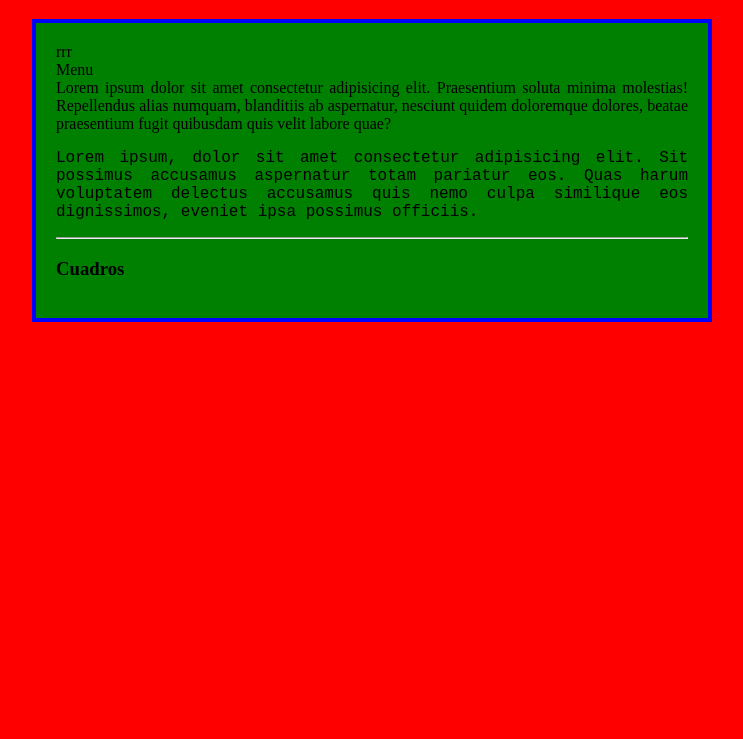
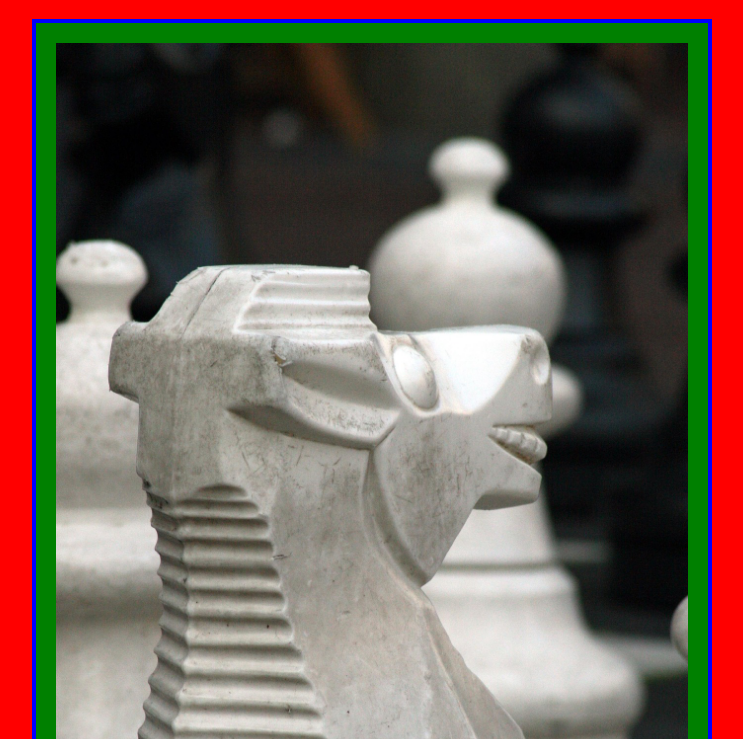
Before and after one commit to Nick-P14/CCS_Basico_Borrar, a plain HTML site: page index.html in a window 1280 px wide. Shown: the part 61-800 px from the top of the page, without its empty margins (268-1011 px from the left). Drawn offline with Linux system fonts and the light colour scheme.

Commit message:
Actualizacion

```diff
--- a/index.html
+++ b/index.html
@@ -9,13 +9,14 @@
 <body>
     <h1> CSS Basico</h1>
    <div class="container">
-    <div class="cp">rrr
-         <header>Menu</header>
-    </div>
-   <main> Lorem ipsum dolor sit amet consectetur adipisicing elit. Praesentium soluta minima molestias! Repellendus alias numquam, blanditiis ab aspernatur, nesciunt quidem doloremque dolores, beatae praesentium fugit quibusdam quis velit labore quae?</main>
+   <header></header>
+   <main>
+    <img src="imgMain/CaballoA.jpg" alt="">
+    <br> Lorem ipsum dolor sit amet consectetur adipisicing elit. Praesentium soluta minima molestias! Repellendus alias numquam, blanditiis ab aspernatur, nesciunt quidem doloremque dolores, beatae praesentium fugit quibusdam quis velit labore quae?
         <p>Lorem ipsum, dolor sit amet consectetur adipisicing elit. Sit possimus accusamus aspernatur totam pariatur eos. Quas harum voluptatem delectus accusamus quis nemo culpa similique eos dignissimos, eveniet ipsa possimus officiis.</p>
         <hr>
         <h3>Cuadros</h3>
+        </main>
    </div>
 </body>
 </html>
--- a/style.css
+++ b/style.css
@@ -17,3 +17,7 @@ h1{
    text-align: center;
    font-family:'Courier New', Courier, monospace;
 }
+
+.container main img{
+    width: 100%;
+}
```
Also changed, not shown: imgMain/CaballoA.jpg (added).
